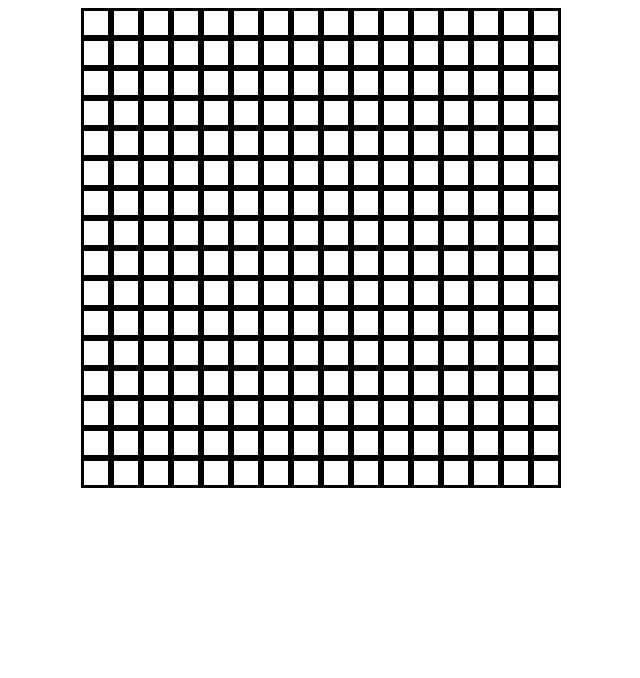
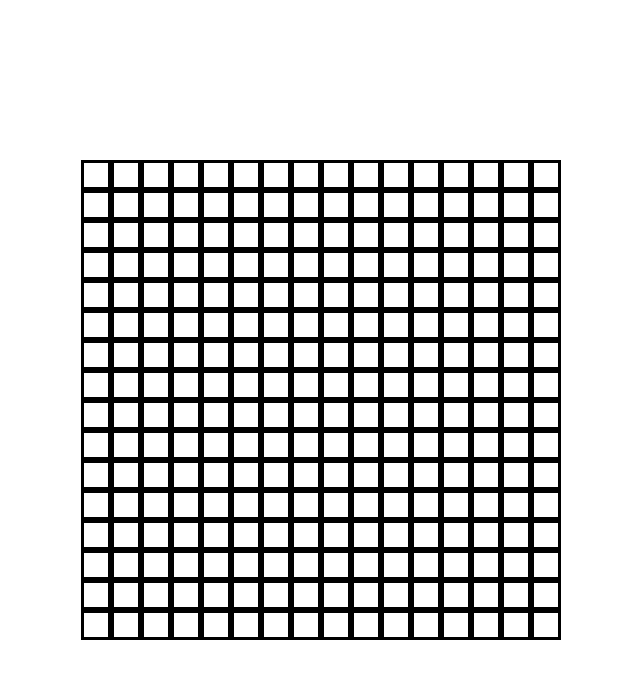
Before and after one commit to brian-baugher/odin-etch-a-sketch, a plain HTML site: page index.html in a window 1280 px wide. Shown: the whole page, without its empty margins (319-959 px from the left). Drawn offline with Linux system fonts and the light colour scheme.

Commit message:
center grid on page

```diff
--- a/style.css
+++ b/style.css
@@ -1,7 +1,21 @@
+html{
+    height: 100%;
+}
+
+body{
+    display: flex;
+    flex-direction: column;
+    justify-content: center;
+    align-items: center;
+    height: 100%;
+    margin: 0;
+}
+
 #grid {
     display: flex;
     flex-direction: column;
     justify-content: center;
+    align-items: center;
 }
 
 #grid *{
@@ -13,10 +27,12 @@
     justify-content: center;
     align-items: center;
     height: 30px;
+    flex: 1;
 }
 
 .box{
     border: solid;
     width: 30px;
     height: 30px;
+    flex: 1;
 }
```
